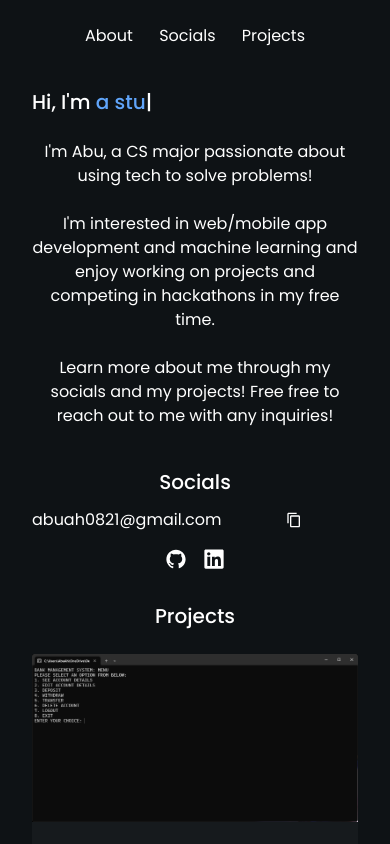
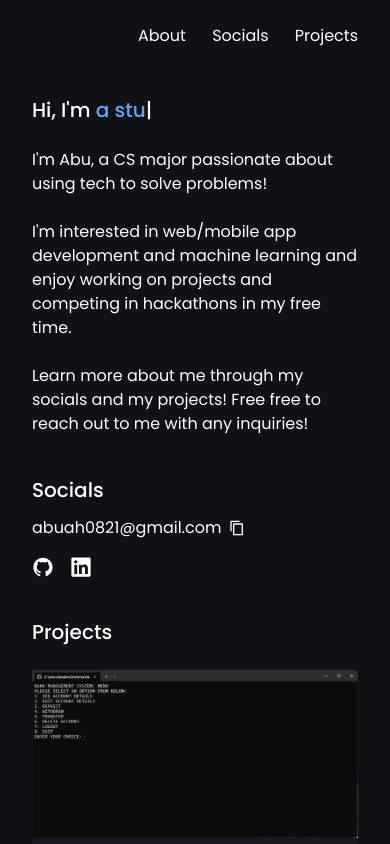
Before and after one commit to abubahmed/personal-website, a Next.js app: page / in a window 390 px wide. Shown: the top 844 px of the page. Built offline with nearby package versions, Linux system fonts and the light colour scheme.

Commit message:
redesigned website

```diff
--- a/components/About.jsx
+++ b/components/About.jsx
@@ -4,7 +4,7 @@ import { contentFont } from "@/styles/fonts";
 const About = () => {
   return (
     <div id="about" className="lg:max-w-[60%] lg:mb-0 mb-10">
-      <p className={`${contentFont.className} text-base text-center md:text-left`}>
+      <p className={`${contentFont.className} text-base text-left`}>
         I'm Abu, a CS major passionate about using tech to solve problems! <br />
         <br />I'm interested in web/mobile app development and machine learning and enjoy working
         on projects and competing in hackathons in my free time. <br />
--- a/components/Hero.jsx
+++ b/components/Hero.jsx
@@ -7,7 +7,7 @@ const TEXTS = ["Abu!", "a programmer!", "a student!", "an engineer!", "a designe
 const Hero = () => {
   return (
     <h1
-      className={`${headerFont.className} text-xl my-10 mb-6 md:text-left text-center`}
+      className={`${headerFont.className} text-xl mt-12 mb-6 md:text-left text-center`}
       style={{
         whiteSpace: "nowrap",
         overflow: "hidden",
--- a/components/Navbar.jsx
+++ b/components/Navbar.jsx
@@ -3,7 +3,7 @@ import { navbarFont } from "@/styles/fonts";
 
 const Navbar = () => {
   return (
-    <ul className="flex max-w-[220px] justify-between mx-auto md:ml-auto md:mr-0 mt-6">
+    <ul className="flex max-w-[220px] justify-between ml-auto mr-0 mt-6">
       <li className={`${navbarFont.className} cursor-pointer text-base hover:text-blue-400 transition duration-300`}>
         <a href="#about">About</a>
       </li>
--- a/components/Projects.jsx
+++ b/components/Projects.jsx
@@ -27,7 +27,7 @@ const Projects = () => {
   }, []);
 
   return (
-    <div id="projects" className="my-8 text-center md:text-left">
+    <div id="projects" className="my-10 text-left">
       <p className={`${subheaderFont.className} text-xl mb-6`}>Projects</p>
       <ResponsiveMasonry>
         <Masonry gutter="36px" columnsCount={columnsCount}>
--- a/components/Socials.jsx
+++ b/components/Socials.jsx
@@ -8,28 +8,28 @@ import { MdOutlineContentCopy } from "react-icons/md";
 const Socials = () => {
   return (
     <div id="socials">
-      <p className={`${subheaderFont.className} text-xl mb-3 text-center md:text-left`}>Socials</p>
+      <p className={`${subheaderFont.className} text-xl mb-3 text-left`}>Socials</p>
       <div className="flex gap-2 items-center mb-4" >
         <p
           onClick={() => navigator.clipboard.writeText("abuah0821@gmail.com")}
-          className={`${contentFont.className} cursor-pointer text-base text-center md:text-left hover:underline`}>
+          className={`${contentFont.className} cursor-pointer text-base text-left hover:underline`}>
           abuah0821@gmail.com
         </p>
         <MdOutlineContentCopy
           onClick={() => navigator.clipboard.writeText("abuah0821@gmail.com")}
           size={16}
-          className="cursor-pointer mx-auto md:mx-0"
+          className="cursor-pointer"
         />
       </div>
-      <div className="mx-auto flex justify-center md:block md:mx-0">
+      <div className="mx-auto md:mx-0">
         <div className="flex">
           <a target="_blank" href={"https://github.com/adb8"}>
-            <AiFillGithub size={22} className="md:mr-4 mx-2 md:ml-0" values={{
+            <AiFillGithub size={22} className="mr-4 ml-0" values={{
               color: "blue"
             }}/>
           </a>
           <a target="_blank" href={"https://www.linkedin.com/in/abu-ahmed-b5469b249/"}>
-            <FaLinkedin size={22} className="md:mr-4 mx-2 md:ml-0" />
+            <FaLinkedin size={22} className="mr-4 ml-0" />
           </a>
         </div>
       </div>
```
